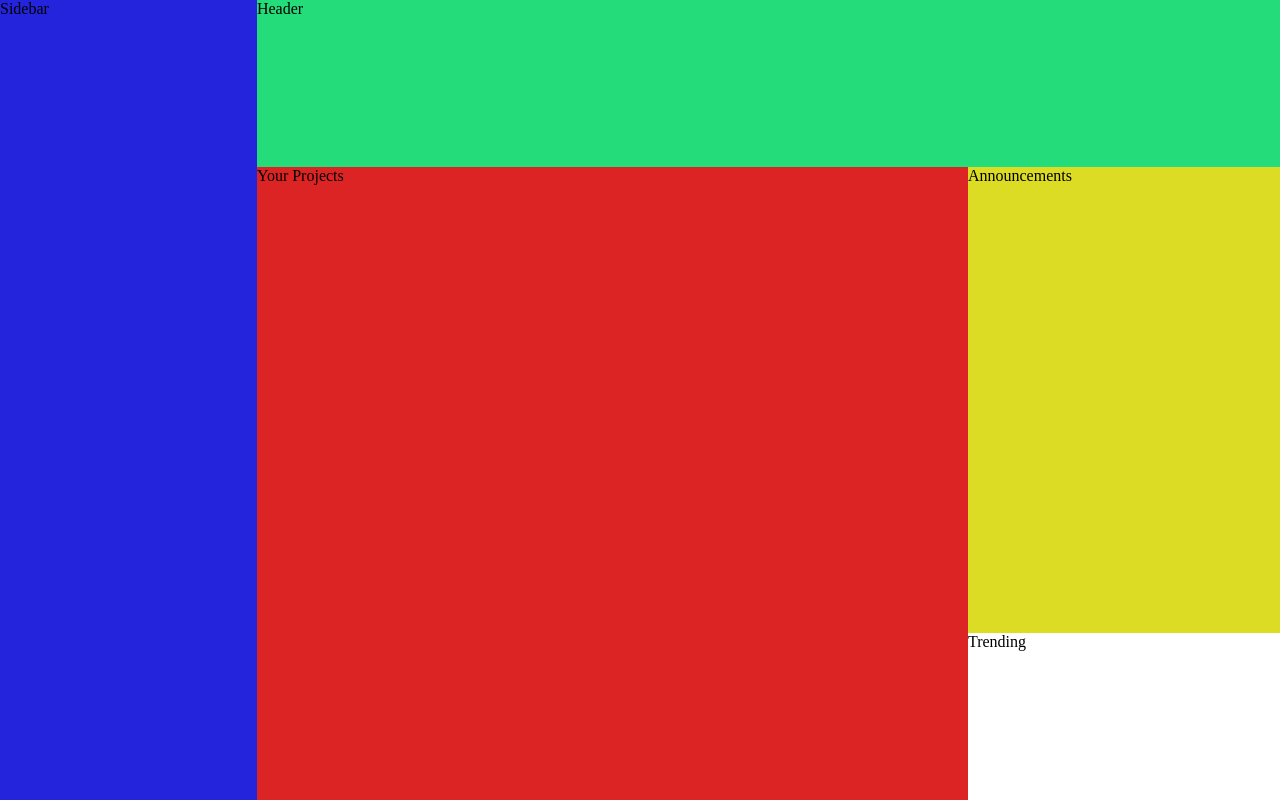
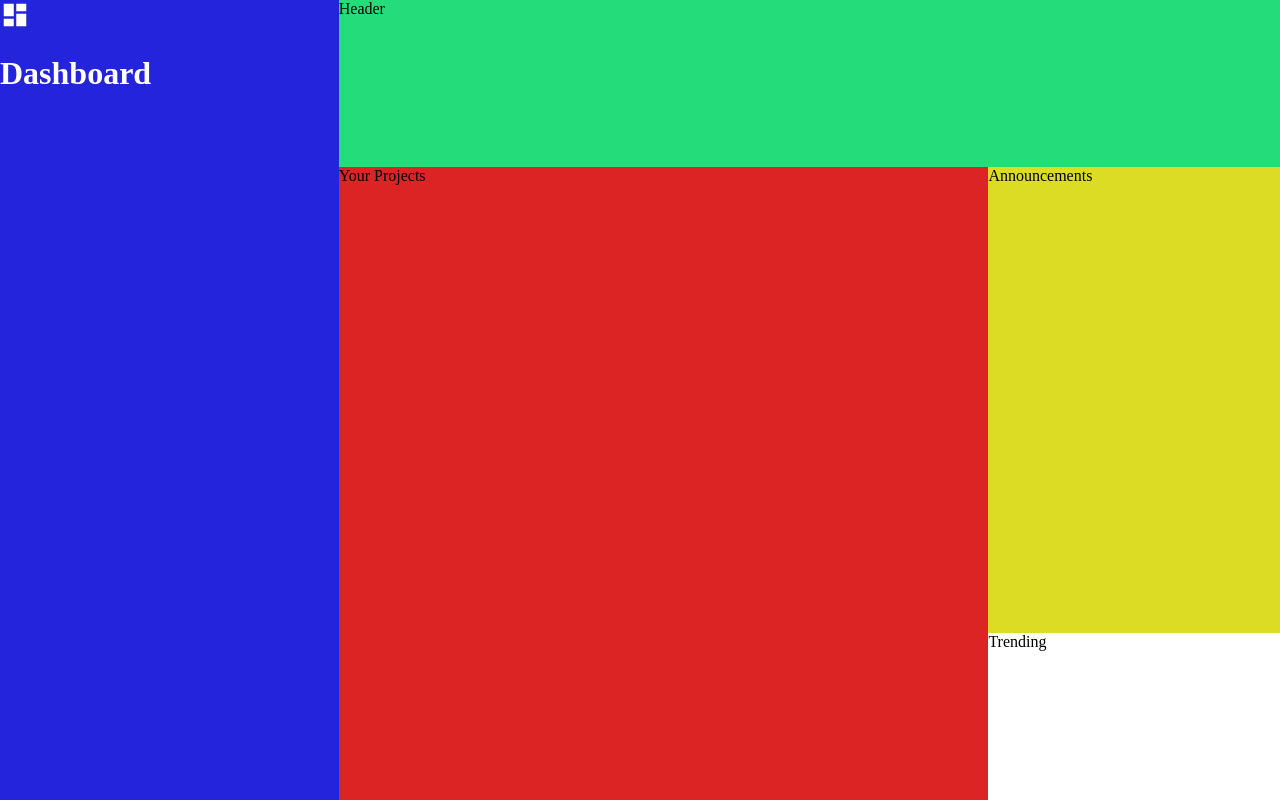
Before and after one commit to jtm2021/Dashboard, a plain HTML site: page index.html in a window 1280 px wide. Drawn offline with Linux system fonts and the light colour scheme.

```diff
--- a/index.html
+++ b/index.html
@@ -8,7 +8,12 @@
     <title>Dashboard</title>
 </head>
 <body class="grid-container">
-    <div class="grid-item sidebar">Sidebar</div>
+    <div class="grid-item sidebar">
+        <div class="dashboard">
+            <img src="./assets/icons/sidebar-icons/view-dashboard.svg" alt="Dashboard icon.">
+            <h1>Dashboard</h1>
+        </div>
+    </div>
     <div class="grid-item header">Header</div>
     <div class="grid-item projects">Your Projects</div>
     <div class="grid-item announcements">Announcements</div>
--- a/style.css
+++ b/style.css
@@ -17,7 +17,18 @@
     grid-area: sidebar;
     background-color: rgb(36, 36, 220);
     height: 100vh;
+    color: #fff;
 }
+
+.sidebar img {
+    width: 30px;
+    height: 30px;
+    filter: invert(99%) sepia(100%) saturate(1%) hue-rotate(254deg) brightness(107%) contrast(100%);
+}
+
+/* img {
+    filter: invert(8%) sepia(100%) saturate(6481%) hue-rotate(246deg) brightness(102%) contrast(143%);
+} */
 
 .header {
     grid-area: header;
```
Also changed, not shown: assets/readme-images/color-palette.png (added), 1 other file.
